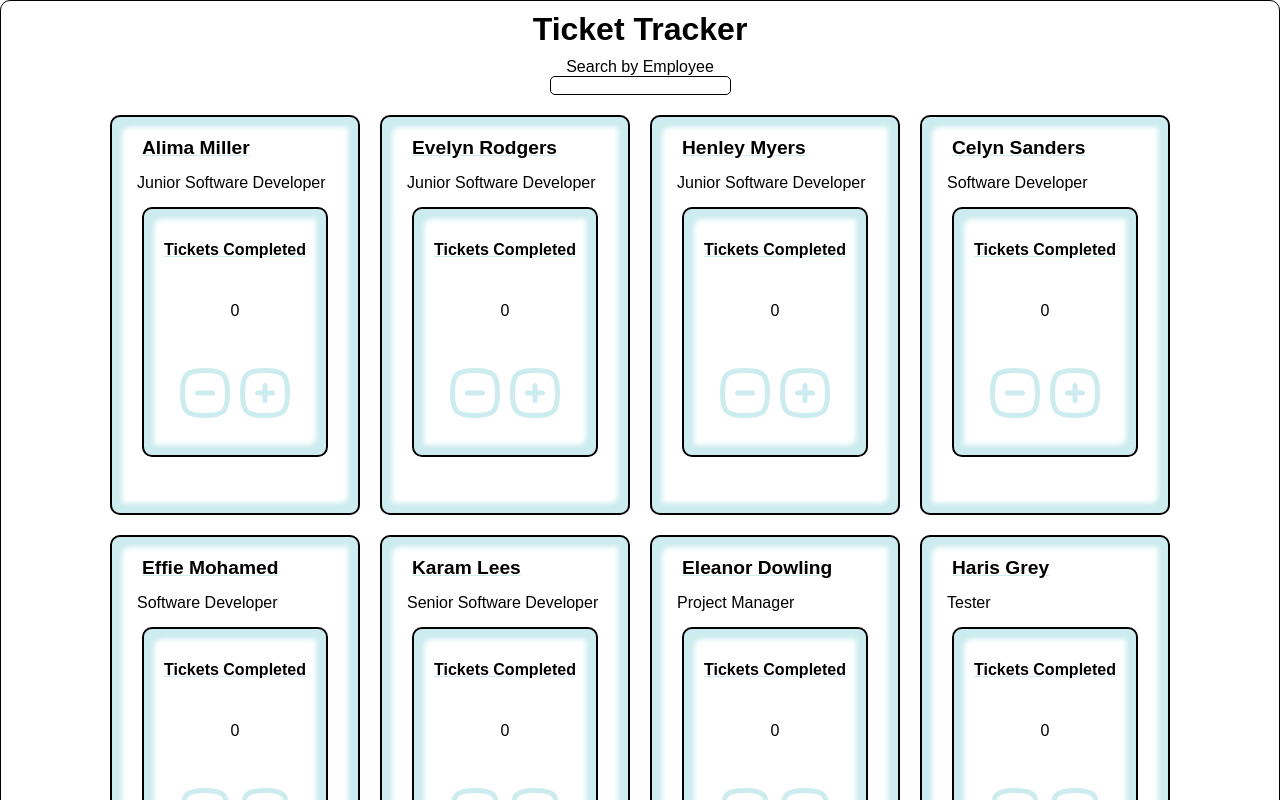
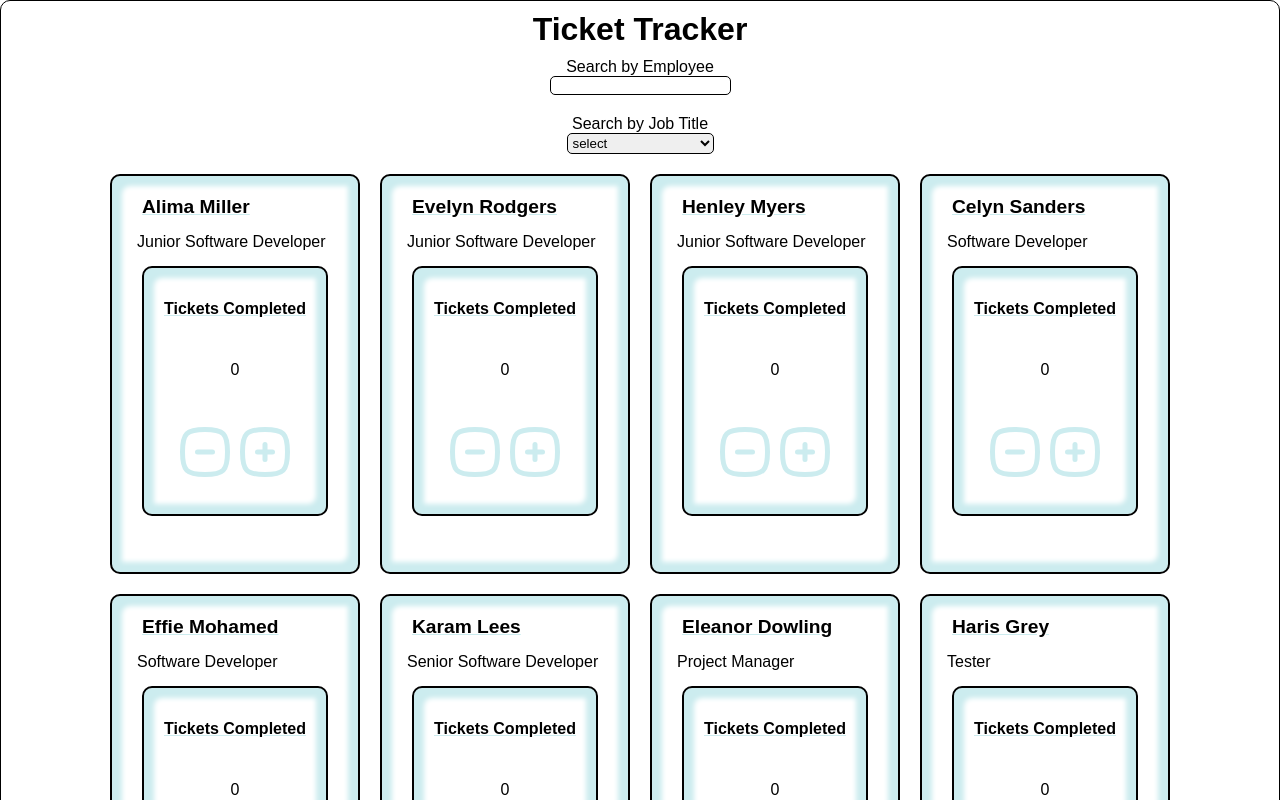
Before and after one commit to nmWolfe/cool-workplace, a React (Vite) app: page / in a window 1280 px wide. Shown: the top 800 px of the page. Built offline with nearby package versions, Linux system fonts and the light colour scheme; a web font is replaced by a local one.

Commit message:
Seperated files, and fixed both searches

```diff
--- a/src/App.scss
+++ b/src/App.scss
@@ -9,17 +9,7 @@
     text-align: center;
   }
   .filter {
-    text-align: center;
-    padding: 10px;
-  }
-  &__input {
-    border-radius: 5px;
-    border: 1px solid #000;
-    padding: 1px;
-    font-family: $secondary-font;
-    &:focus {
-      outline-color: $primary-color;
-    }
+    display: flex;
   }
 }
 
--- a/src/App.tsx
+++ b/src/App.tsx
@@ -1,19 +1,47 @@
-import { useState } from "react";
+import { FormEvent, useState } from "react";
 import "./App.scss";
 import EmployeeCard from "./components/EmployeeCard/EmployeeCard";
+import Filter from "./containers/Filter";
 import team from "./data/team";
 import Team from "./types/Team";
 
 function App() {
-  const handleFilter = (team: Team[], searchText: string) => {
-    const filtered = team.filter((employee) => {
-      return employee.name.toLowerCase().includes(searchText.toLowerCase());
+  const [filter, setFilter] = useState({
+    searchText: "",
+    roleSelect: "",
+  });
+
+  const handleFilters = (teamArr: Team[]) => {
+    const filteredArr = teamArr.filter((employee) => {
+      const nameFilter = employee.name
+        .toLowerCase()
+        .includes(filter.searchText.toLowerCase());
+
+      const roleFilter = employee.role
+        .toLowerCase()
+        .includes(filter.roleSelect.toLowerCase());
+
+      if (filter.searchText && filter.roleSelect) {
+        return nameFilter && roleFilter;
+      } else if (filter.searchText) {
+        return nameFilter;
+      } else if (filter.roleSelect) {
+        return roleFilter;
+      } else {
+        return true;
+      }
     });
-    return filtered;
+    return filteredArr;
   };
-  const [message, setMessage] = useState<string>("");
-  const handleChange = (event: React.ChangeEvent<HTMLInputElement>) => {
-    setMessage(event.target.value);
+
+  const handleInput = (event: FormEvent<HTMLInputElement>) => {
+    const searchText = event.currentTarget.value;
+    setFilter({ ...filter, searchText: searchText });
+  };
+
+  const handleSelect = (event: FormEvent<HTMLSelectElement>) => {
+    const roleSelect = event.currentTarget.value;
+    setFilter({ ...filter, roleSelect: roleSelect });
   };
 
   return (
@@ -22,18 +50,10 @@ function App() {
         <h1>Ticket Tracker</h1>
       </header>
       <section className="filter">
-        <label htmlFor="message">Search by Employee</label>
-        <br />
-        <input
-          className="app__input"
-          type="text"
-          id="message"
-          onChange={handleChange}
-          value={message}
-        />
+        <Filter updateMessage={handleInput} updateRole={handleSelect} />
       </section>
       <section className="employees">
-        <EmployeeCard employees={handleFilter(team, message)} />
+        <EmployeeCard employees={handleFilters(team)} />
       </section>
     </div>
   );
--- /dev/null
+++ b/src/components/FilterName/FilterName.scss
@@ -0,0 +1,15 @@
+@use "../../assets/styles/variables" as *;
+
+.filter-name {
+  text-align: center;
+  padding: 10px;
+  &__input {
+    border-radius: 5px;
+    border: 1px solid #000;
+    padding: 1px;
+    font-family: $secondary-font;
+    &:focus {
+      outline-color: $primary-color;
+    }
+  }
+}
--- /dev/null
+++ b/src/components/FilterName/FilterName.tsx
@@ -0,0 +1,23 @@
+import { FormEventHandler } from "react";
+import "./FilterName.scss";
+
+type FilterNameProps = {
+  updateMessage: FormEventHandler<HTMLInputElement>;
+};
+
+const FilterName = ({ updateMessage }: FilterNameProps) => {
+  return (
+    <div className="filter-name">
+      <label htmlFor="nameSearch">Search by Employee</label>
+      <br />
+      <input
+        className="filter-name__input"
+        type="text"
+        id="nameSearch"
+        onChange={updateMessage}
+      />
+    </div>
+  );
+};
+
+export default FilterName;
--- /dev/null
+++ b/src/components/FilterTitle/FilterTitle.scss
@@ -0,0 +1,14 @@
+@use "../../assets/styles/variables" as *;
+.filter-title {
+  text-align: center;
+  padding: 10px;
+  &__select {
+    border-radius: 5px;
+    border: 1px solid #000;
+    padding: 1px;
+    font-family: $secondary-font;
+    &:focus {
+      outline-color: $primary-color;
+    }
+  }
+}
--- /dev/null
+++ b/src/components/FilterTitle/FilterTitle.tsx
@@ -0,0 +1,30 @@
+import { FormEventHandler } from "react";
+import "./FilterTitle.scss";
+
+type FilterTitleProps = {
+  updateRole: FormEventHandler<HTMLSelectElement>;
+};
+
+const FilterTitle = ({ updateRole }: FilterTitleProps) => {
+  return (
+    <div className="filter-title">
+      <label htmlFor="profession">Search by Job Title</label>
+      <br />
+      <select
+        name="filter-title"
+        id="profession"
+        className="filter-title__select"
+        onChange={updateRole}
+      >
+        <option value="">select</option>
+        <option value="junior">Junior Software Dev</option>
+        <option value="software">Software Developer</option>
+        <option value="senior">Senior Software Dev</option>
+        <option value="tester">Tester</option>
+        <option value="hard">Hard Man</option>
+      </select>
+    </div>
+  );
+};
+
+export default FilterTitle;
--- /dev/null
+++ b/src/containers/Filter.tsx
@@ -0,0 +1,18 @@
+import { FormEventHandler } from "react";
+import FilterName from "../components/FilterName/FilterName";
+import FilterTitle from "../components/FilterTitle/FilterTitle";
+
+type FilterProps = {
+  updateMessage: FormEventHandler<HTMLInputElement>;
+  updateRole: FormEventHandler<HTMLSelectElement>;
+};
+
+const Filter = ({ updateMessage, updateRole }: FilterProps) => {
+  return (
+    <div>
+      <FilterName updateMessage={updateMessage} />
+      <FilterTitle updateRole={updateRole} />
+    </div>
+  );
+};
+export default Filter;
--- a/vite.config.ts
+++ b/vite.config.ts
@@ -3,6 +3,6 @@ import react from "@vitejs/plugin-react";
 
 // https://vitejs.dev/config/
 export default defineConfig({
-  base: "./",
+  base: "/ticket-tracker/",
   plugins: [react()],
 });
```
